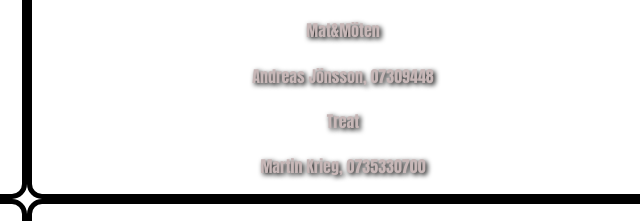
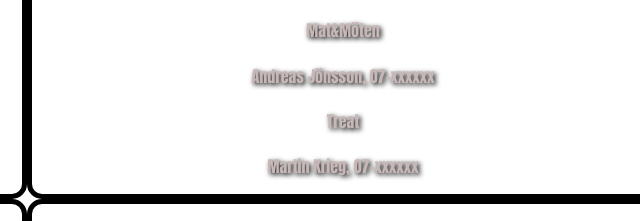
Before and after one commit to AntonM143/School-exercise-CV, a plain HTML site: page index.html in a window 1280 px wide. Shown: the part 865-1086 px from the top of the page, 613-1253 px from the left. Drawn offline with Linux system fonts and the light colour scheme.

Commit message:
Update index.html

```diff
--- a/index.html
+++ b/index.html
@@ -58,9 +58,9 @@
                     <div class="item21">
                         <h2>Referenser</h2>
                         <h4><b>Mat&Möten</b></h4>
-                        <p>Andreas Jönsson, 07309448</p>
+                        <p>Andreas Jönsson, 07-xxxxxx</p>
                         <h4><b>Treat</b></h4>
-                        <p>Martin Krieg, 0735330700</p>
+                        <p>Martin Krieg, 07-xxxxxx</p>
                     </div>
                     <div class="item21">
                         <h2>Språkkunskaper</h2>
```
